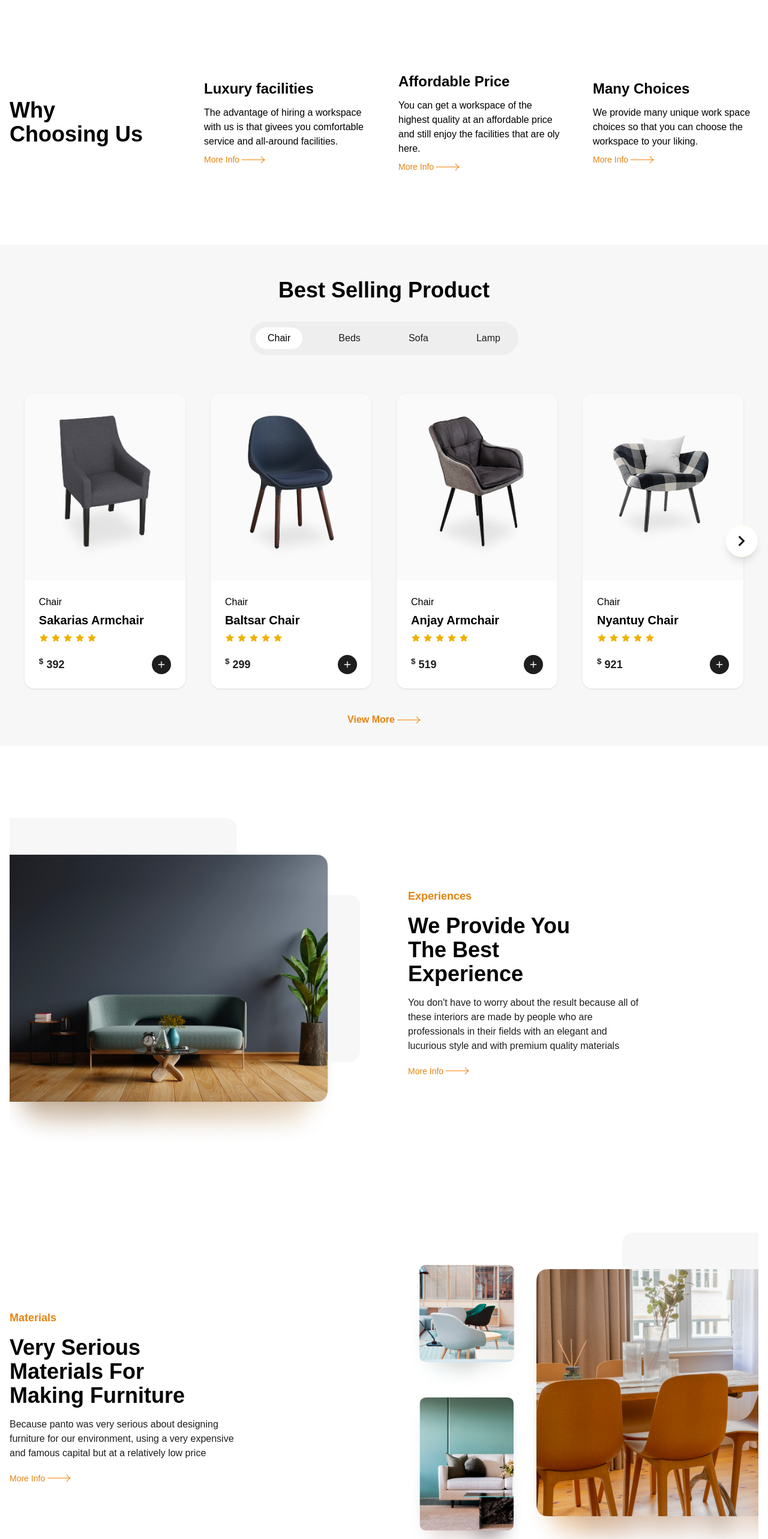
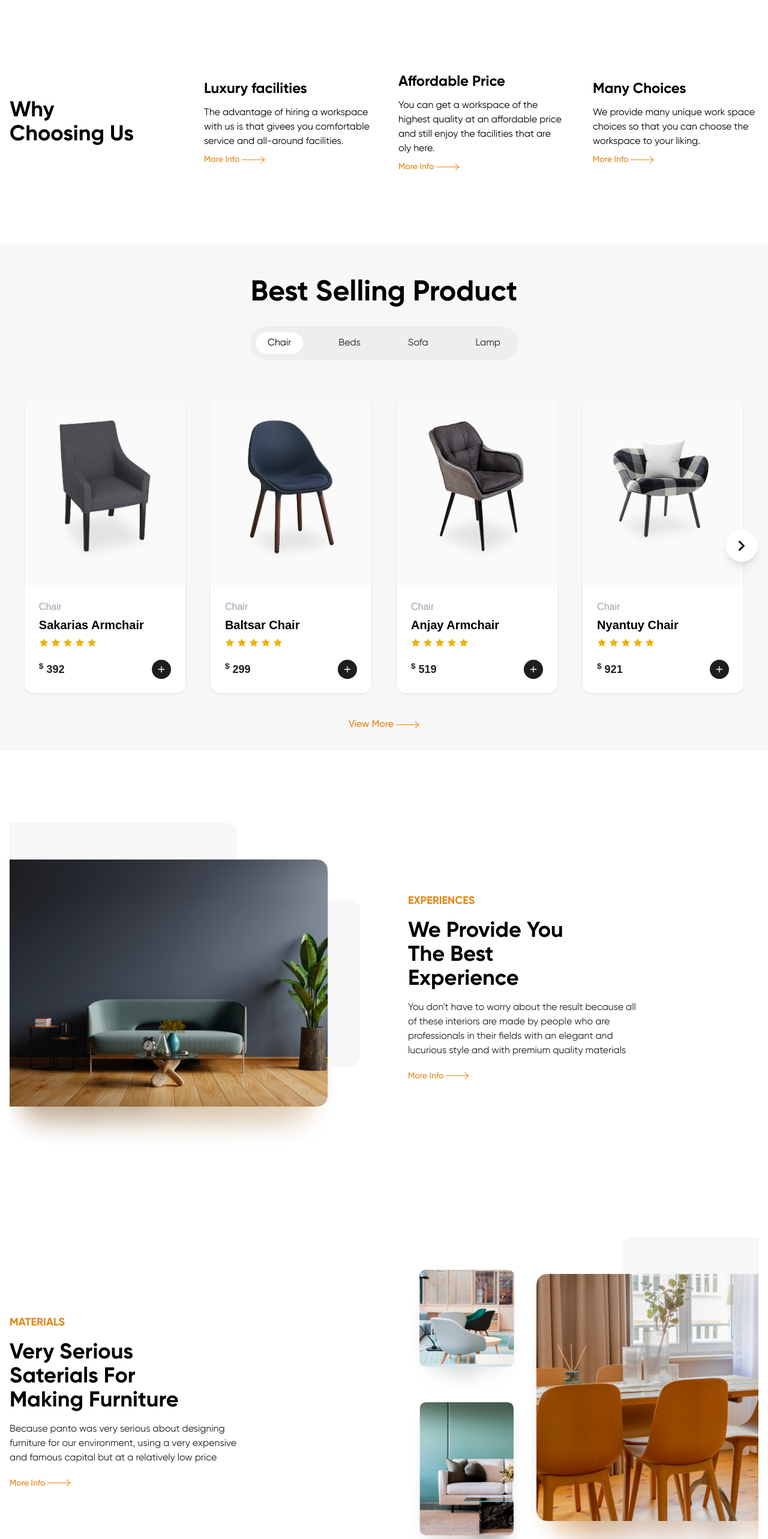
Before and after one commit to jasserat/panto-furniture-nextjs, a Next.js app: page / in a window 1280 px wide. Shown: the part 800-3366 px from the top of the page at 60% size. Built offline with nearby package versions, Linux system fonts and the light colour scheme.

Commit message:
feat: Update components to use Gilroy font and enhance layout for improved aesthetics

```diff
--- a/src/components/home/ChooseUs.jsx
+++ b/src/components/home/ChooseUs.jsx
@@ -1,26 +1,33 @@
-import Button from '@/components/Button'
-
 const ChooseUs = () => {
   return (
     <section className='section-container'>
       <div className='my-24 grid grid-cols-1 sm:grid-cols-2 lg:grid-cols-4 items-center md:gap-12 gap-8 text-left '>
-        <div className='text-4xl font-bold '>
+        <div className='text-4xl font-gilroy font-bold '>
           Why <br /> Choosing Us
         </div>
         <div>
-          <h3 className='text-2xl font-semibold mb-3'>Luxury facilities</h3>
-          <p className='text-base mb-2'>The advantage of hiring a workspace with us is that givees you comfortable service and all-around facilities.</p>
-          <Button text="More Info" />
+          <h3 className='text-2xl font-gilroy font-bold  mb-3'>Luxury facilities</h3>
+          <p className='text-base font-gilroy font-regular mb-2'>The advantage of hiring a workspace with us is that givees you comfortable service and all-around facilities.</p>
+          <button className='text-sm text-primary flex items-center gap-1 font-gilroy font-medium'>
+            More Info
+            <img src="/images/button-icon.png" alt="" />
+          </button>
         </div>
         <div>
-          <h3 className='text-2xl font-semibold mb-3'>Affordable Price</h3>
-          <p className='text-base mb-2'>You can get a workspace of the highest quality at an affordable price and still enjoy the facilities that are oly here.</p>
-          <Button text="More Info" />
+          <h3 className='text-2xl font-gilroy font-bold  mb-3'>Affordable Price</h3>
+          <p className='text-base font-gilroy font-regular mb-2'>You can get a workspace of the highest quality at an affordable price and still enjoy the facilities that are oly here.</p>
+          <button className='text-sm text-primary flex items-center gap-1 font-gilroy font-medium'>
+            More Info
+            <img src="/images/button-icon.png" alt="" />
+          </button>
         </div>
         <div>
-          <h3 className='text-2xl font-semibold mb-3'>Many Choices</h3>
-          <p className='text-base mb-2'>We provide many unique work space choices so that you can choose the workspace to your liking.</p>
-          <Button text="More Info" />
+          <h3 className='text-2xl font-gilroy font-bold  mb-3'>Many Choices</h3>
+          <p className='text-base font-gilroy font-regular mb-2'>We provide many unique work space choices so that you can choose the workspace to your liking.</p>
+          <button className='text-sm text-primary flex items-center gap-1 font-gilroy font-medium'>
+            More Info
+            <img src="/images/button-icon.png" alt="" />
+          </button>
         </div>
       </div>
     </section>
--- a/src/components/home/Expricences.jsx
+++ b/src/components/home/Expricences.jsx
@@ -1,5 +1,3 @@
-import Button from '@/components/Button'
-
 const Expricences = () => {
   return (
     <section className='my-24 section-container flex flex-col md:flex-row items-center justify-between md:gap-20 gap-8'>
@@ -7,10 +5,13 @@ const Expricences = () => {
         <img src="/images/expricences.png" alt="" className='h-full w-full' />
       </div>
       <div className='md:w-1/2 mx-auto'>
-        <h3 className='text-lg font-semibold text-primary mb-4'>Experiences</h3>
-        <h2 className='text-4xl font-bold mb-4 capitalize lg:w-1/2'>we provide you the best experience</h2>
-        <p className='text-secondary dark:text-white mb-5 lg:w-2/3'>You don't have to worry about the result because all of these interiors are made by people who are professionals in their fields with an elegant and lucurious style and with premium quality materials</p>
-        <Button text="More Info" />
+        <h3 className='text-lg font-gilroy font-semibold text-primary mb-4'>EXPERIENCES</h3>
+        <h2 className='text-4xl font-gilroy font-bold mb-4 capitalize lg:w-1/2'>We Provide You The Best Experience</h2>
+        <p className='text-secondary font-gilroy font-regular dark:text-white mb-5 lg:w-2/3'>You don't have to worry about the result because all of these interiors are made by people who are professionals in their fields with an elegant and lucurious style and with premium quality materials</p>
+        <button className='text-sm text-primary flex items-center gap-1 font-gilroy font-medium'>
+          More Info
+          <img src="/images/button-icon.png" alt="" />
+        </button>
       </div>
     </section>
   )
--- a/src/components/home/Materials.jsx
+++ b/src/components/home/Materials.jsx
@@ -4,10 +4,13 @@ const Materials = () => {
   return (
     <section className='my-24 section-container flex flex-col md:flex-row items-center justify-between md:gap-20 gap-8'>
       <div className='md:w-1/2 mx-auto'>
-        <h3 className='text-lg font-semibold text-primary mb-4'>Materials</h3>
-        <h2 className='text-4xl font-bold mb-4 capitalize lg:w-1/2'>Very serious materials for making furniture</h2>
-        <p className='text-secondary dark:text-white mb-5 lg:w-2/3'>Because panto was very serious about designing furniture for our environment, using a very expensive and famous capital but at a relatively low price</p>
-        <Button text="More Info" />
+        <h3 className='text-lg font-gilroy font-semibold text-primary mb-4'>MATERIALS</h3>
+        <h2 className='text-4xl font-gilroy font-bold mb-4 capitalize lg:w-1/2'>Very Serious Saterials For Making Furniture</h2>
+        <p className='text-secondary font-gilroy font-regular dark:text-white mb-5 lg:w-2/3'>Because panto was very serious about designing furniture for our environment, using a very expensive and famous capital but at a relatively low price</p>
+        <button className='text-sm text-primary flex items-center gap-1 font-gilroy font-medium'>
+          More Info
+          <img src="/images/button-icon.png" alt="" />
+        </button>
       </div>
 
       <div className='md:w-1/2 grid grid-cols-2 md:grid-cols-3 md:items-end items-center '>
--- a/src/components/home/Testimonials.jsx
+++ b/src/components/home/Testimonials.jsx
@@ -13,9 +13,9 @@ const Testimonials = () => {
   return (
     <div className="section-container px-8">
       {/* Subheading and Heading */}
-      <div className="text-center mb-12">
-        <p className="text-primary uppercase tracking-wide">Testimonials</p>
-        <h2 className="text-4xl font-bold">What Our Clients Say</h2>
+      <div className="text-center mb-15">
+        <p className="text-primary font-gilroy font-semibold uppercase tracking-wide mb-4">TESTIMONIALS</p>
+        <h2 className="text-4xl font-gilroy font-bold">Our Clients Reviews</h2>
       </div>
 
       <div className="relative mx-auto max-w-fit max-h-5/6 overflow-visible">
--- a/src/components/shop/ProductCard.jsx
+++ b/src/components/shop/ProductCard.jsx
@@ -20,7 +20,7 @@ const ProductCard = ({ product }) => {
       </div>
 
       <div className={`p-6 dark:bg-black bg-white flex-1 flex flex-col`}>
-        <h4 className='text-base mb-1'>{product.category}</h4>
+        <h4 className='text-base text-gray-400 mb-1'>{product.category}</h4>
         <h3 className="font-semibold text-xl mb-2">{product.name}</h3>
         <Rating rating={product.rating} />
         <div className='mt-auto flex justify-between items-center'>
--- a/src/components/shop/Products.jsx
+++ b/src/components/shop/Products.jsx
@@ -58,11 +58,11 @@ const Products = ({ headline }) => {
     <div className={`${isDarkMode ? 'bg-gray-900 text-white' : 'bg-secondary-bg'}`}>
       <div className="section-container">
         {/* Headline */}
-        <h2 className="text-4xl font-bold text-center my-8 ">{headline}</h2>
+        <h2 className="text-5xl font-gilroy font-bold text-center my-8 ">{headline}</h2>
 
         {/* Category Tabs */}
         <div className="bg-[#EEEEEE] max-w-md mx-auto sm:rounded-full md:p-2.5 py-5 mb-16">
-          <div className="flex flex-col sm:flex-row items-center md:justify-between justify-center gap-4">
+          <div className="flex flex-col sm:flex-row items-center md:justify-between justify-center gap-4 font-gilroy font-regular">
             {categories.map((category) => (
               <button
                 key={category}
@@ -120,7 +120,7 @@ const Products = ({ headline }) => {
           <div className="flex justify-center items-center mt-8">
             <button
               onClick={loadMoreProducts}
-              className="text-primary font-bold flex items-center px-4 py-2 rounded-full hover:text-white gap-1 hover:bg-secondary transition-colors"
+              className="text-primary font-gilroy font-medium flex items-center px-4 py-2 rounded-full hover:text-white gap-1 hover:bg-secondary transition-colors"
             >
               View More
               <img src="/images/button-icon.png" alt="" />
```
